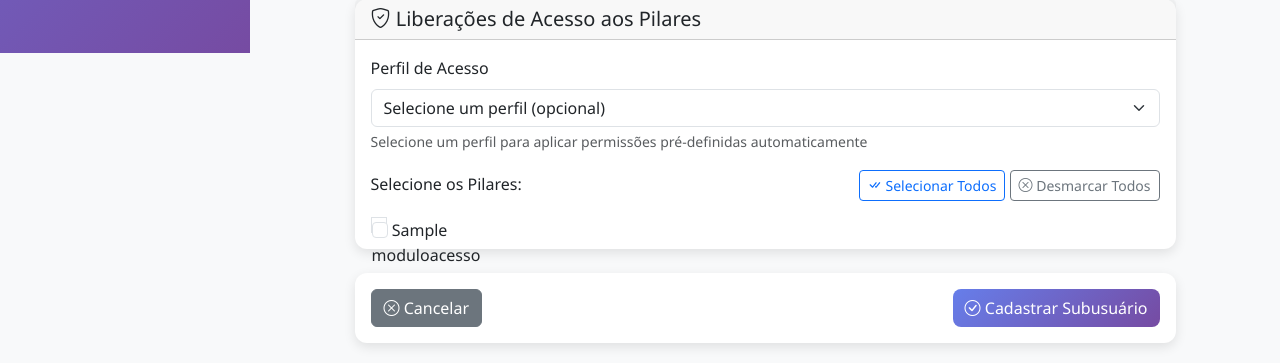
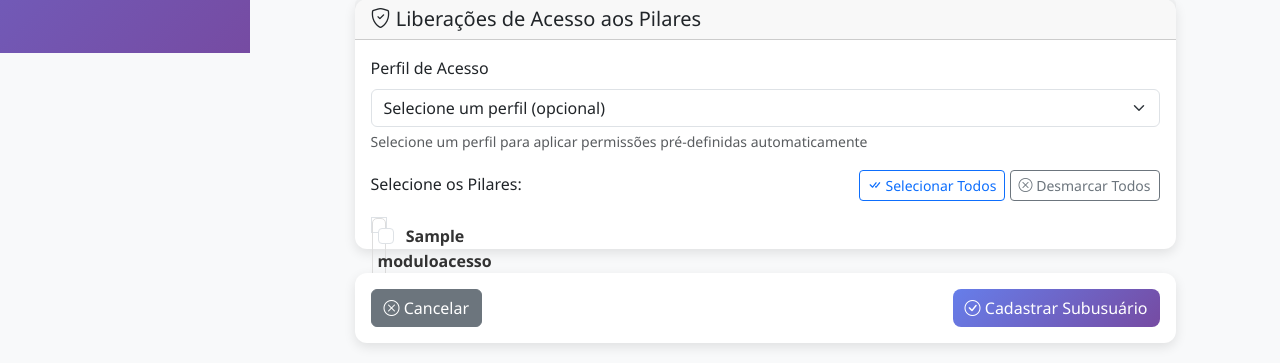
Before and after one commit to xbpneus-gestao-de-frota/FER, a Django app: page /painel/configuracoes/subusuarios/novo/ in a window 1280 px wide. Shown: the part 747-1110 px from the top of the page. Run offline with Django 4.2, Linux system fonts and the light colour scheme; a user stored in the database is signed in; tables that the repository leaves empty hold one stand-in row (values such as "Sample post").

Commit message:
fix: Adicionar CSS para forçar visibilidade dos checkboxes dos pilares

```diff
--- a/xbpneus/apps/subusuarios/templates/subusuarios/subusuarios_form_novo.html
+++ b/xbpneus/apps/subusuarios/templates/subusuarios/subusuarios_form_novo.html
@@ -250,6 +250,29 @@
 
                         <div class="pilares-grid">
                             <!-- Renderização simples dos checkboxes -->
+                            <style>
+                                .pilares-grid #id_modulos {
+                                    display: block !important;
+                                    visibility: visible !important;
+                                }
+                                .pilares-grid #id_modulos > div {
+                                    display: block !important;
+                                    margin-bottom: 10px !important;
+                                    padding: 5px !important;
+                                    border: 1px solid #ddd !important;
+                                    border-radius: 5px !important;
+                                }
+                                .pilares-grid input[type="checkbox"] {
+                                    display: inline-block !important;
+                                    visibility: visible !important;
+                                    margin-right: 8px !important;
+                                }
+                                .pilares-grid label {
+                                    display: inline-block !important;
+                                    font-weight: bold !important;
+                                    color: #333 !important;
+                                }
+                            </style>
                             {{ form.modulos }}
                         </div>
 
```
